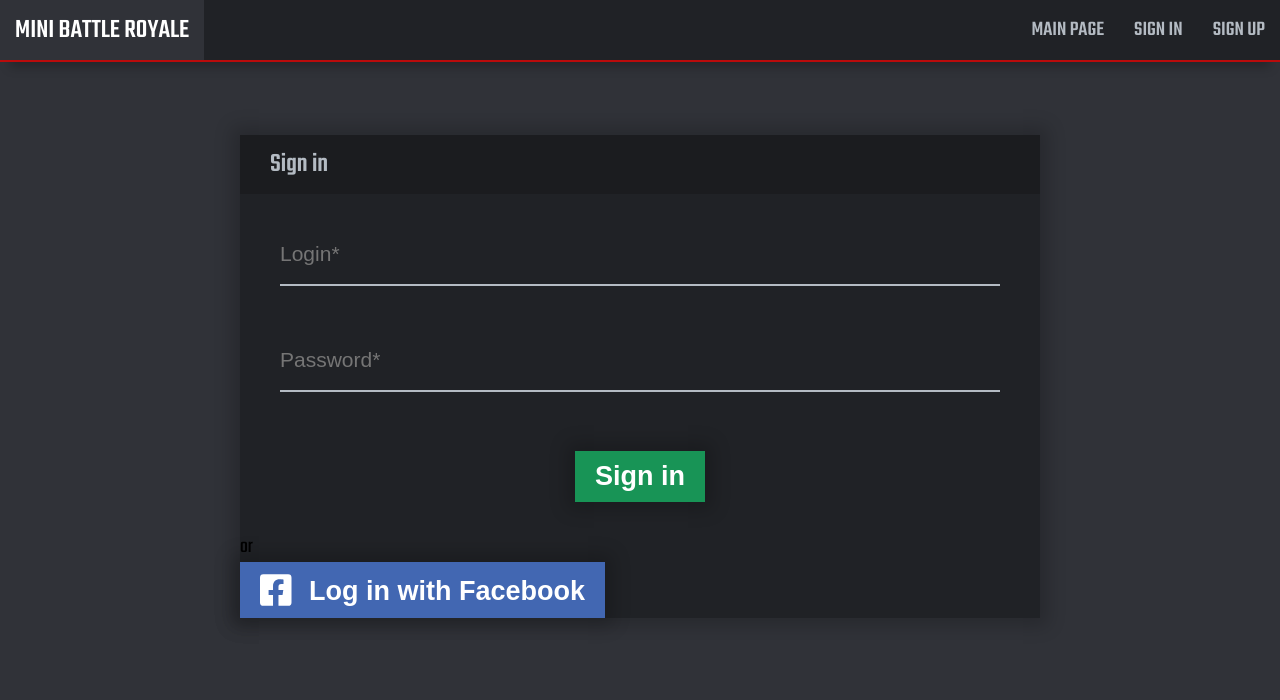
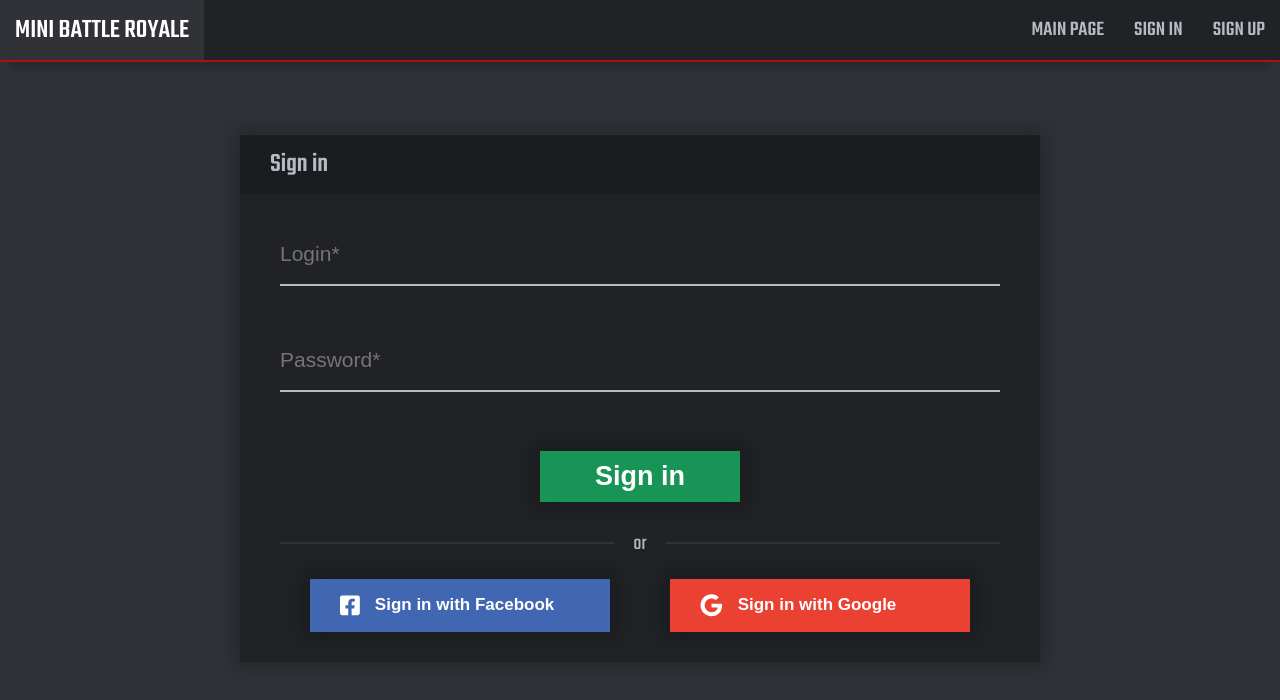
Before and after one commit to matiyas/mini_battle_royale_vue, a Vue app: page /sign_in in a window 1280 px wide. Shown: the top 700 px of the page. Built offline with nearby package versions, Linux system fonts and the light colour scheme.

Commit message:
MBRV-6 Add Google button

```diff
--- a/src/assets/styles/variables.scss
+++ b/src/assets/styles/variables.scss
@@ -24,6 +24,7 @@ $text-secondary-color: #fff;
 $accent-color: #ba0b0b;
 $error-color: $accent-color;
 $facebook-color: #4267b2;
+$google-color: #eb4132;
 
 // Screen breakpoints
 $screen-xs-max: 575px;
--- a/src/components/MbrAuthBox.vue
+++ b/src/components/MbrAuthBox.vue
@@ -5,22 +5,24 @@
     </div>
     <div class="box__form">
       <slot />
-    </div>
-    <div>
-      <div>or</div>
-      <mbr-facebook-button />
+      <div class="box__oauth">
+        <div class="oauth__title">{{ $t('general.or') }}</div>
+        <mbr-facebook-button class="oauth__button" />
+        <mbr-google-button class="oauth__button" />
+      </div>
     </div>
   </div>
 </template>
 
 <script>
 import MbrFacebookButton from '@/components/MbrFacebookButton'
+import MbrGoogleButton from '@/components/MbrGoogleButton'
 export default {
   name: 'MbrAuthBox',
   props: {
     title: String
   },
-  components: { MbrFacebookButton }
+  components: { MbrFacebookButton, MbrGoogleButton }
 }
 </script>
 
@@ -43,9 +45,36 @@ export default {
   text-align: center;
   padding: $m-lg $m-xl;
 }
+.box__oauth {
+  position: relative;
+  display: flex;
+  flex-wrap: wrap;
+  border-top: 2px solid $bg-secondary-color;
+  margin-top: $m-xxl;
+  padding-top: $m-md;
+}
+.oauth__title {
+  color: $text-primary-color;
+  background-color: $bg-primary-color;
+  position: absolute;
+  top: -15px;
+  left: 0;
+  right: 0;
+  width: fit-content;
+  margin: auto;
+  padding: 0 $m-lg;
+}
+.oauth__button {
+  width: 100%;
+  margin-top: $m-lg;
+}
+
 @media (min-width: $screen-sm-min) {
   .box__form {
     padding: $m-xl $m-xxl;
   }
+  .box__oauth {
+    justify-content: space-around;
+  }
 }
 </style>
--- a/src/components/MbrFacebookButton.vue
+++ b/src/components/MbrFacebookButton.vue
@@ -1,17 +1,17 @@
 <template>
-  <button class="mbr-button facebook-button" @click="$emit('click')">
-    <font-awesome-icon
-      :icon="['fab', 'facebook-square']"
-      size="lg"
-      class="facebook-button__icon"
-    />
-    {{ $t('components.mbrFacebookButton.text') }}
-  </button>
+  <mbr-oauth-button
+    class="facebook-button"
+    :icon="['fab', 'facebook-square']"
+    >{{ $t('components.mbrFacebookButton.text') }}</mbr-oauth-button
+  >
 </template>
 
 <script>
+import MbrOauthButton from '@/components/MbrOauthButton'
+
 export default {
-  name: 'MbrFacebookButton'
+  name: 'MbrFacebookButton',
+  components: { MbrOauthButton }
 }
 </script>
 
@@ -20,7 +20,4 @@ export default {
   color: $text-secondary-color;
   background-color: $facebook-color;
 }
-.facebook-button__icon {
-  margin-right: $m-sm;
-}
 </style>
--- /dev/null
+++ b/src/components/MbrGoogleButton.vue
@@ -0,0 +1,21 @@
+<template>
+  <mbr-oauth-button class="google-button" :icon="['fab', 'google']">{{
+    $t('components.mbrGoogleButton.text')
+  }}</mbr-oauth-button>
+</template>
+
+<script>
+import MbrOauthButton from '@/components/MbrOauthButton'
+
+export default {
+  name: 'MbrGoogleButton',
+  components: { MbrOauthButton }
+}
+</script>
+
+<style lang="scss" scoped>
+.google-button {
+  color: $text-secondary-color;
+  background-color: $google-color;
+}
+</style>
--- /dev/null
+++ b/src/components/MbrOauthButton.vue
@@ -0,0 +1,34 @@
+<template>
+  <button class="mbr-button button" @click="$emit('click')">
+    <font-awesome-icon :icon="icon" size="lg" class="button__icon" />
+    <div><slot /></div>
+  </button>
+</template>
+
+<script>
+export default {
+  name: 'MbrOauthButton',
+  props: {
+    icon: Array
+  }
+}
+</script>
+
+<style lang="scss" scoped>
+.button {
+  display: flex;
+  align-items: center;
+  text-align: left;
+  font-size: $font-size-sm;
+  padding: $m-md;
+}
+.button__icon {
+  margin-right: $m-md;
+}
+@media (min-width: $screen-sm-min) {
+  .button {
+    max-width: 300px;
+    padding: $m-md $m-xl;
+  }
+}
+</style>
--- a/src/locales/en/components.js
+++ b/src/locales/en/components.js
@@ -1,6 +1,9 @@
 export default {
   mbrFacebookButton: {
-    text: 'Log in with Facebook'
+    text: 'Sign in with Facebook'
+  },
+  mbrGoogleButton: {
+    text: 'Sign in with Google'
   },
   mbrNavigationMenu: {
     links: {
--- a/src/locales/en/general.js
+++ b/src/locales/en/general.js
@@ -0,0 +1,3 @@
+export default {
+  or: 'or'
+}
--- a/src/main.js
+++ b/src/main.js
@@ -7,10 +7,10 @@ import messages from './locales/index'
 import './assets/styles/main.scss'
 import { library } from '@fortawesome/fontawesome-svg-core'
 import { faBars } from '@fortawesome/free-solid-svg-icons'
-import { faFacebookSquare } from '@fortawesome/free-brands-svg-icons'
+import { faFacebookSquare, faGoogle } from '@fortawesome/free-brands-svg-icons'
 import { FontAwesomeIcon } from '@fortawesome/vue-fontawesome'
 
-library.add(faBars, faFacebookSquare)
+library.add(faBars, faFacebookSquare, faGoogle)
 
 Vue.component('font-awesome-icon', FontAwesomeIcon)
 
--- a/src/views/Login.vue
+++ b/src/views/Login.vue
@@ -36,5 +36,11 @@ export default {
 }
 .auth-box__sign-in-button {
   margin-top: $m-md;
+  width: 100%;
+}
+@media (min-width: $screen-sm-min) {
+  .auth-box__sign-in-button {
+    max-width: 200px;
+  }
 }
 </style>
```
